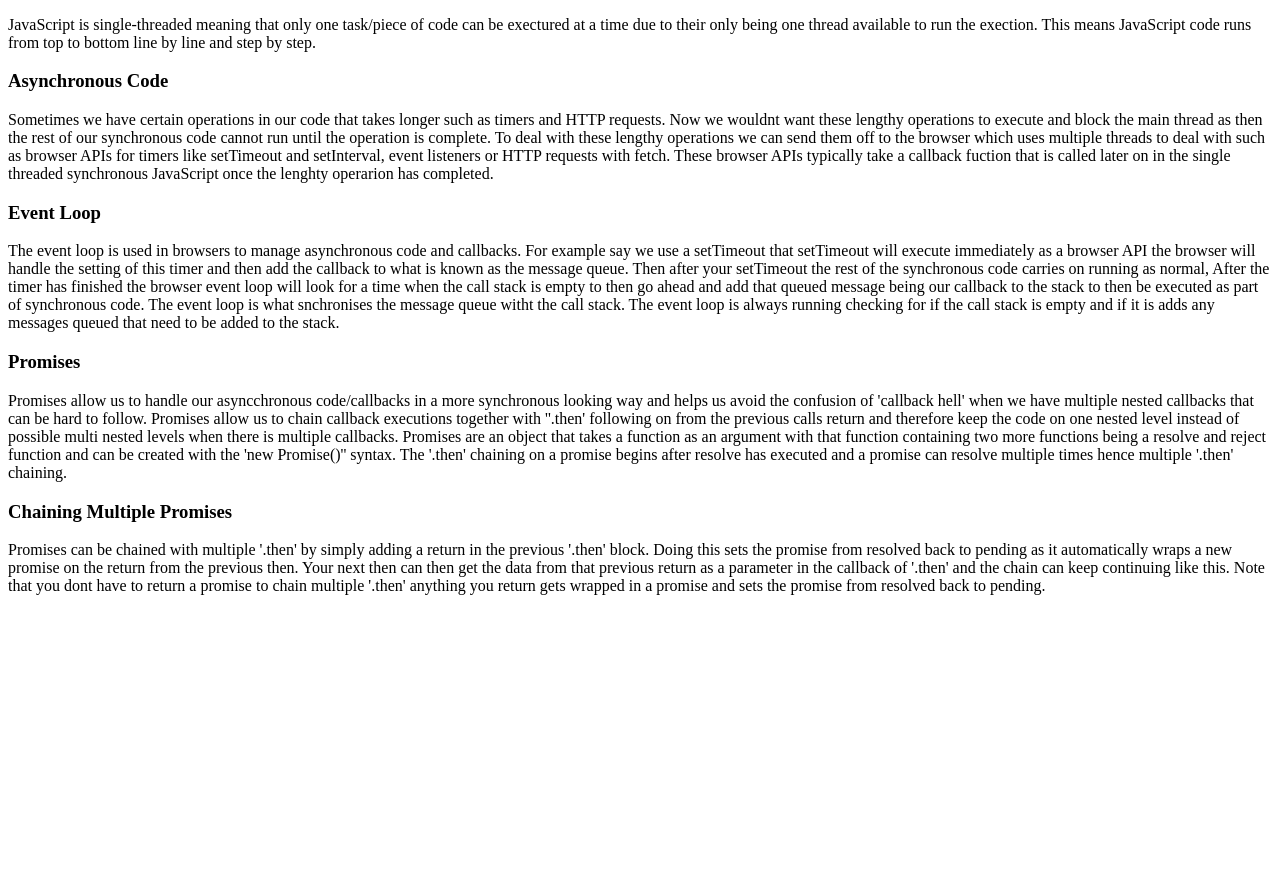
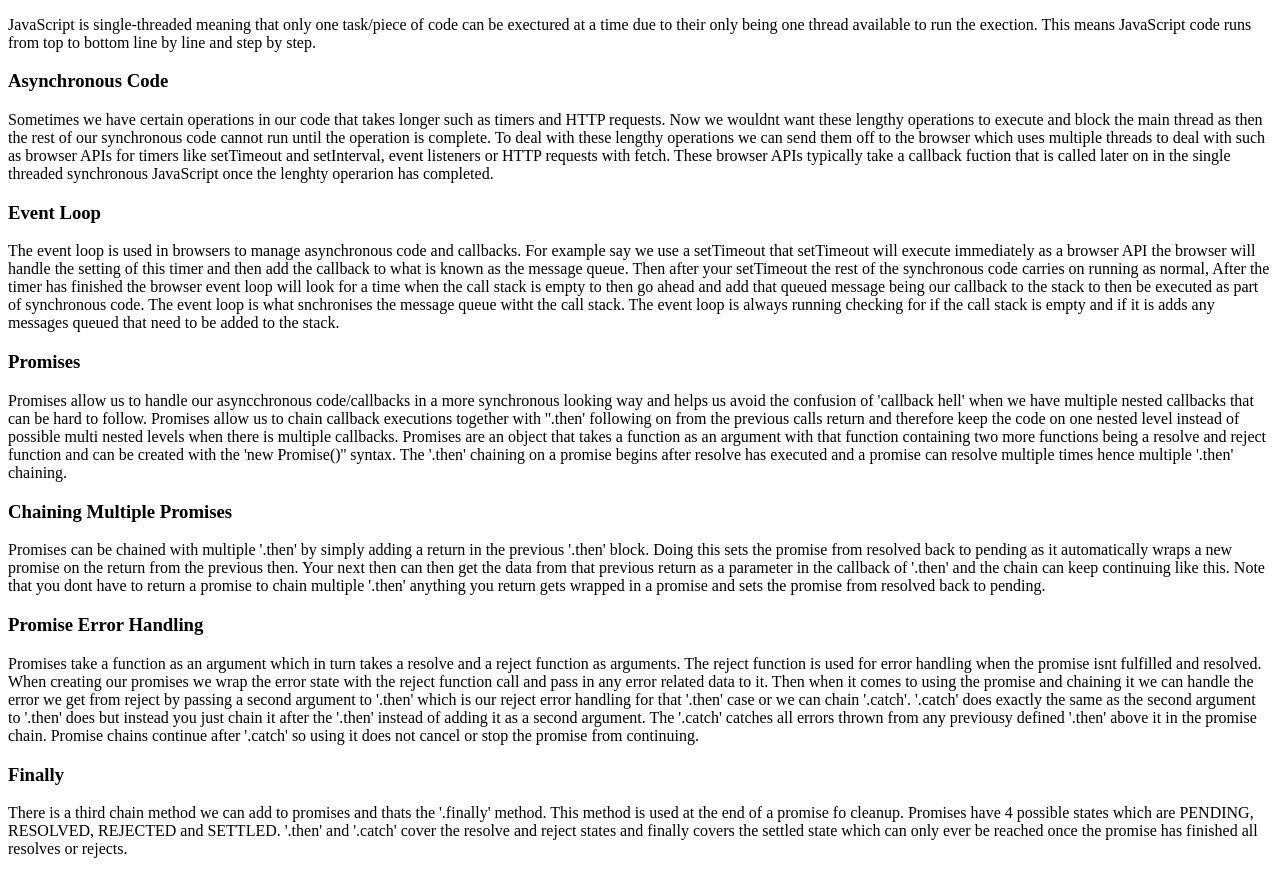
Before and after one commit to Adam-Harte/async-JavaScript, a plain HTML site: page index.html in a window 1280 px wide. Shown: the part 105-979 px from the top of the page. Before the commit the page ends 800 px from the top, so only its background shows below. Drawn offline with Linux system fonts and the light colour scheme.

Commit message:
promise error handling added

```diff
--- a/app.js
+++ b/app.js
@@ -24,7 +24,9 @@ const getPosition = (options) => {
 			(success) => {
 				resolve(success);
 			},
-			(error) => {}
+			(error) => {
+				reject(error);
+			}
 		);
 	});
 
@@ -38,4 +40,8 @@ getPosition()
 	})
 	.then((data) => {
 		console.log(data);
+	})
+	//promise error handling
+	.catch((error) => {
+		console.log(error);
 	});
--- a/index.html
+++ b/index.html
@@ -68,5 +68,30 @@
 			multiple '.then' anything you return gets wrapped in a promise and sets
 			the promise from resolved back to pending.
 		</p>
+		<h3>Promise Error Handling</h3>
+		<p>
+			Promises take a function as an argument which in turn takes a resolve and
+			a reject function as arguments. The reject function is used for error
+			handling when the promise isnt fulfilled and resolved. When creating our
+			promises we wrap the error state with the reject function call and pass in
+			any error related data to it. Then when it comes to using the promise and
+			chaining it we can handle the error we get from reject by passing a second
+			argument to '.then' which is our reject error handling for that '.then'
+			case or we can chain '.catch'. '.catch' does exactly the same as the
+			second argument to '.then' does but instead you just chain it after the
+			'.then' instead of adding it as a second argument. The '.catch' catches
+			all errors thrown from any previousy defined '.then' above it in the
+			promise chain. Promise chains continue after '.catch' so using it does not
+			cancel or stop the promise from continuing.
+		</p>
+		<h3>Finally</h3>
+		<p>
+			There is a third chain method we can add to promises and thats the
+			'.finally' method. This method is used at the end of a promise fo cleanup.
+			Promises have 4 possible states which are PENDING, RESOLVED, REJECTED and
+			SETTLED. '.then' and '.catch' cover the resolve and reject states and
+			finally covers the settled state which can only ever be reached once the
+			promise has finished all resolves or rejects.
+		</p>
 	</body>
 </html>
```
